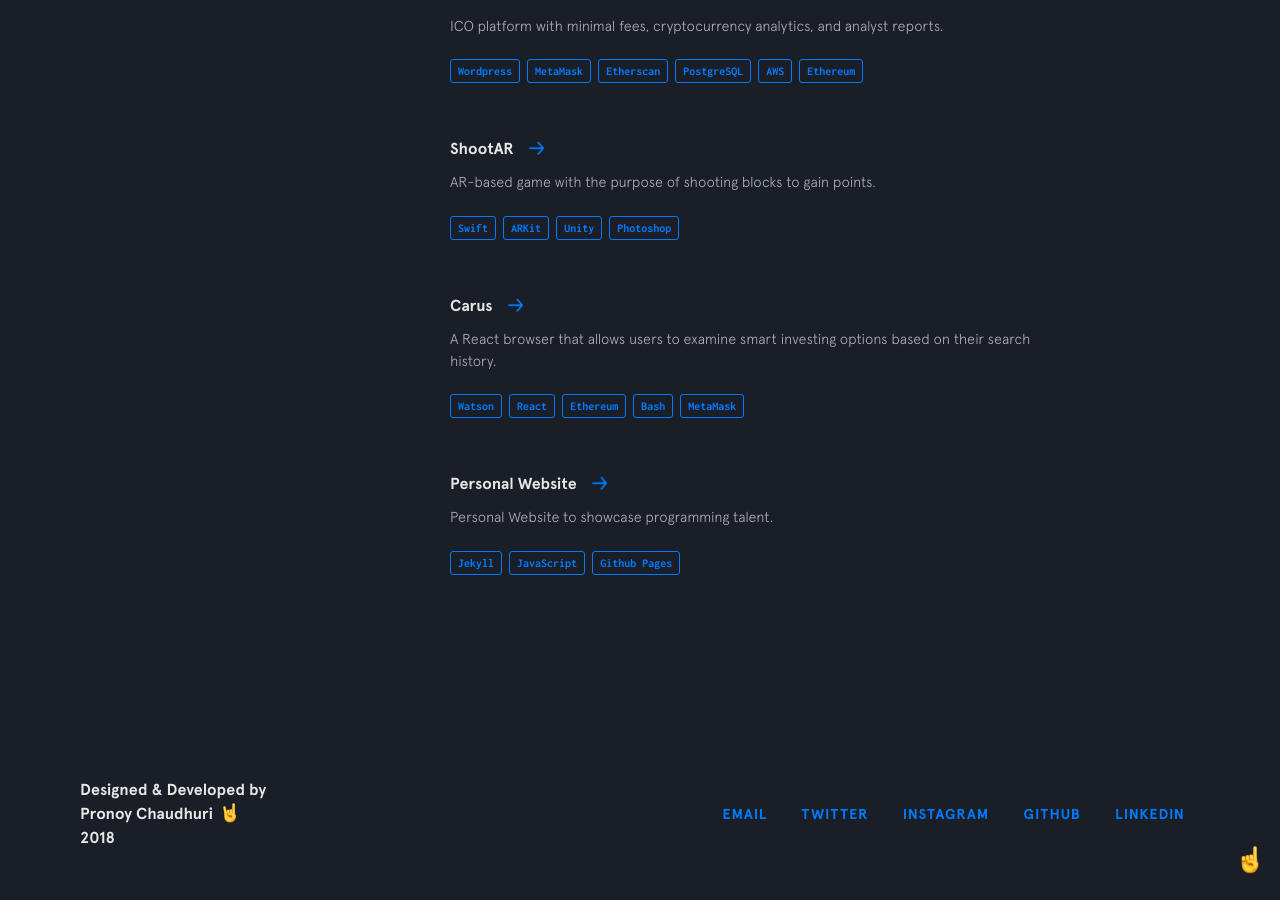
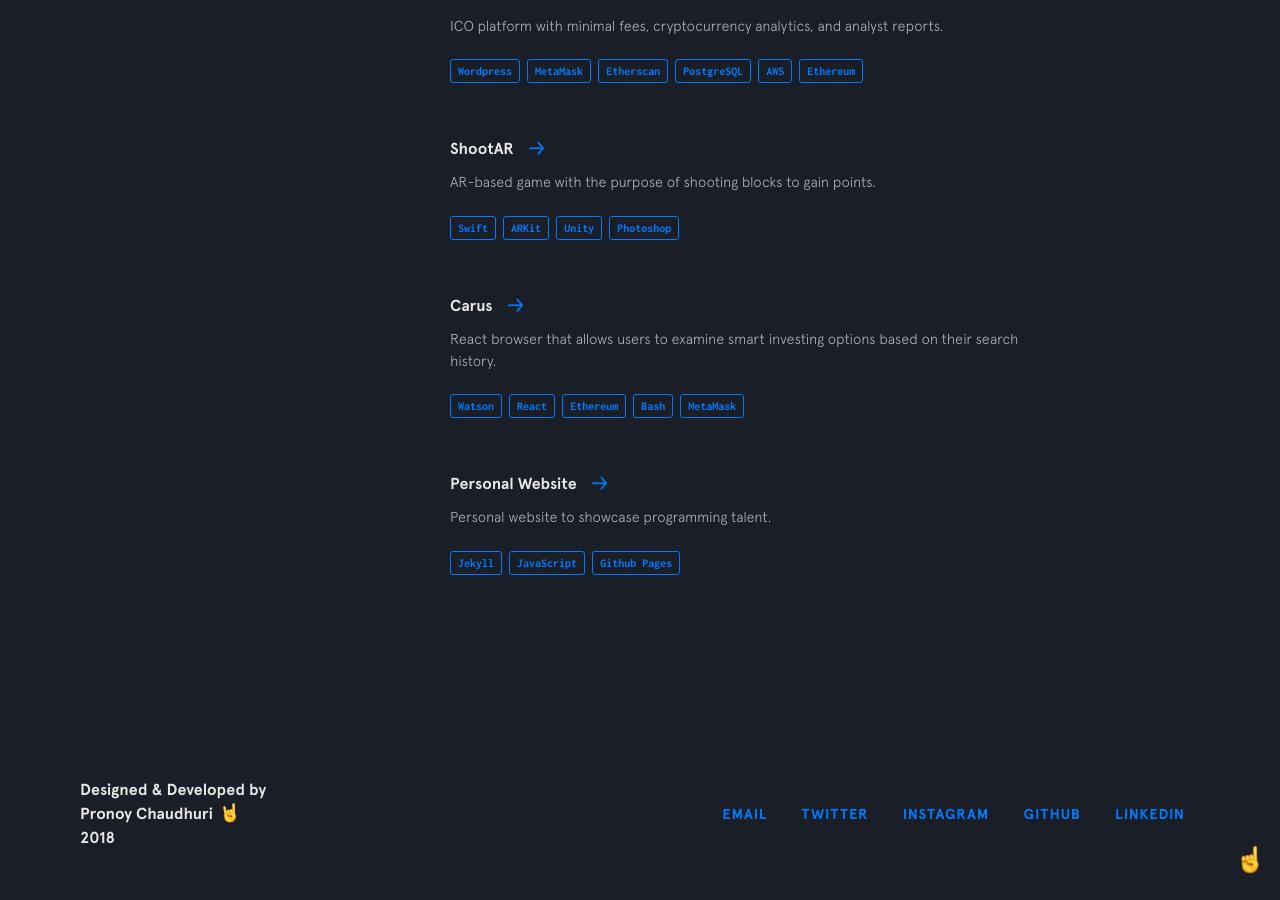
Before and after one commit to PronoyC/pronoyc.github.io, a Jekyll site: the page built from index.html, in a window 1280 px wide and 900 px high, scrolled down 2994 px. Built offline with Jekyll 4.4.1, drawn with Linux system fonts in a browser that asks for light colours; nearby versions of some CDN libraries.

```diff
--- a/_data/other-projects.yml
+++ b/_data/other-projects.yml
@@ -46,7 +46,7 @@
 - name: Carus
   url: https://github.com/PronoyC/Carus
   code: https://github.com/PronoyC/Carus
-  description: A React browser that allows users to examine smart investing options based on their search history.
+  description: React browser that allows users to examine smart investing options based on their search history.
   used:
     - thing: Watson
     - thing: React
@@ -57,7 +57,7 @@
 - name: Personal Website
   url: https://www.pronoy.me/
   code: https://www.pronoy.me/
-  description: Personal Website to showcase programming talent.
+  description: Personal website to showcase programming talent.
   used:
   - thing: Jekyll
   - thing: JavaScript
```
